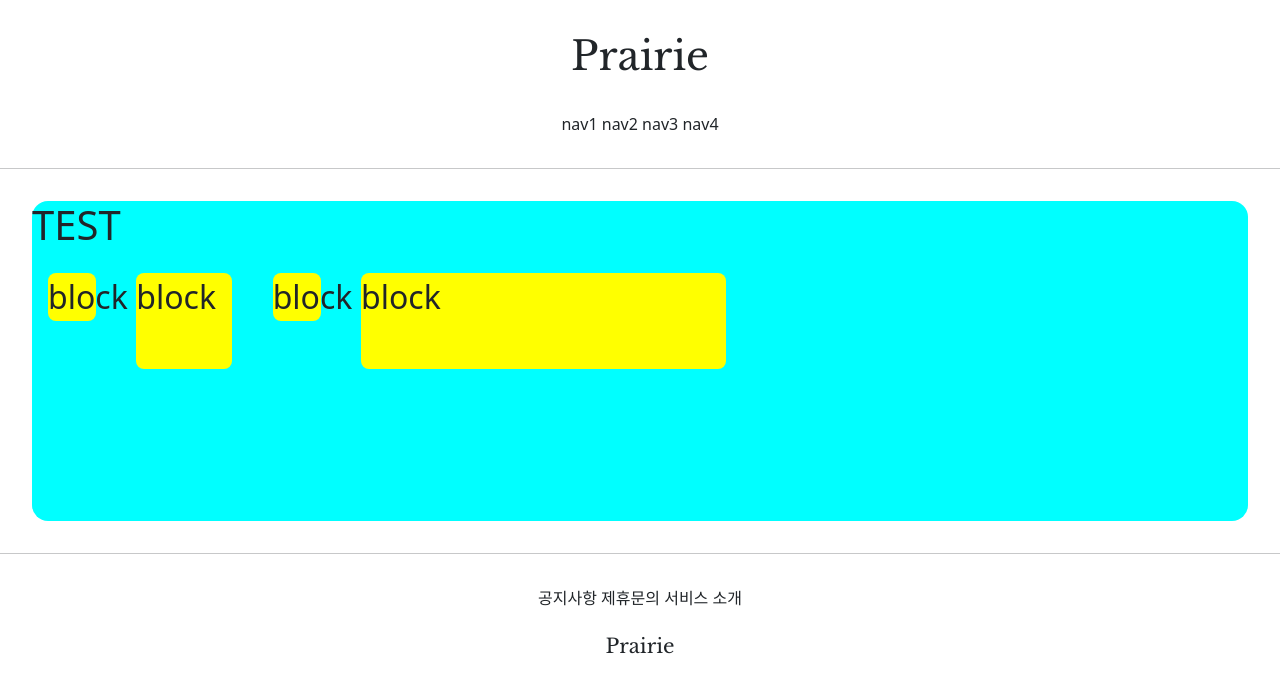
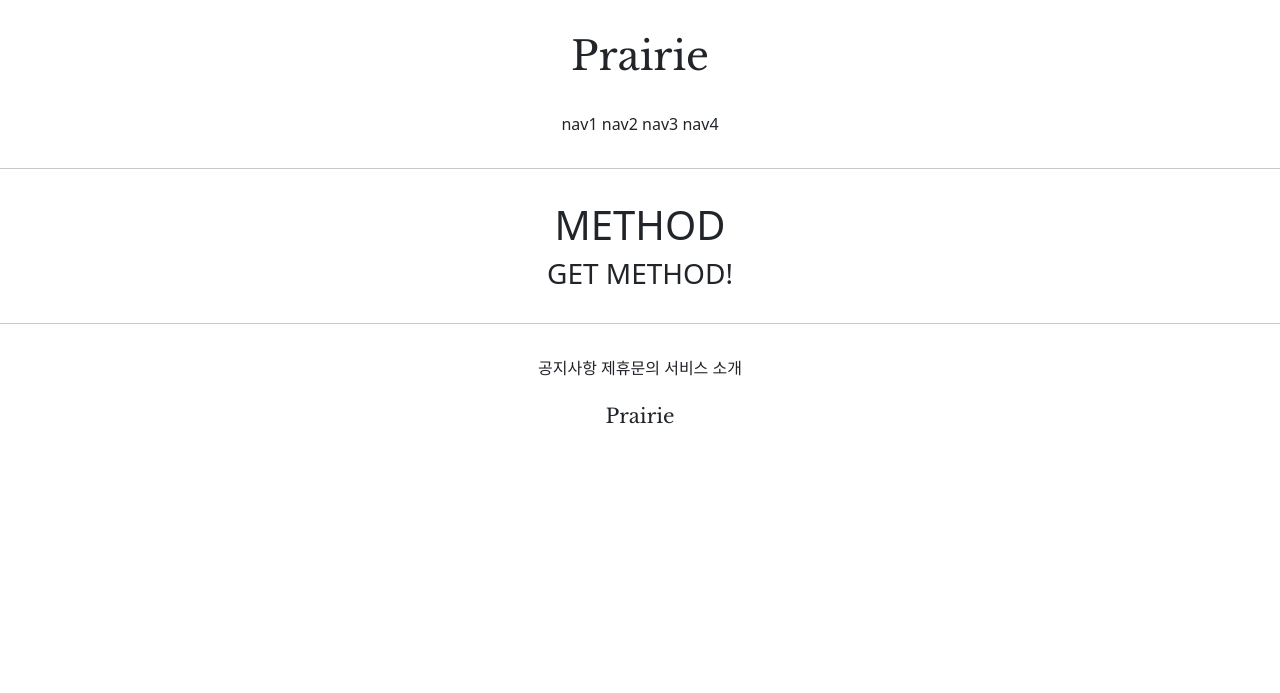
Before and after one commit to YuseonChoi/gis1, a Django app: page /accounts/hello_world/ in a window 1280 px wide. Shown: the top 693 px of the page. Run offline with Django 3.2, Linux system fonts and the light colour scheme; parts of the project's set-up code (start-up, migrations or seed data) failed here and were passed over.

Commit message:
7/8 class1 commit 2

```diff
--- a/accountapp/templates/accountapp/hello_world.html
+++ b/accountapp/templates/accountapp/hello_world.html
@@ -2,29 +2,11 @@
 
 {% block content %}
 
-    <style>
-
-        .testing {
-            background-color: yellow;
-            display: inline-block;
-            margin: 1rem;
-            height: 48px;
-            width: 48px;
-            border-radius: .5rem;
-        }
-
-    </style>
-
-    <div style="height:20rem; background-color:aqua;
-    margin:2rem; border-radius:1rem;font-size: 2rem">
-        <h1>TEST</h1>
 
 
-        <div class="testing" style="height: 48px; width: 48px;">block</div>
-        <div class="testing" style="height: 3em; width: 3em;">block</div>
-        <div class="testing" style="height: 3rem; width: 3rem;">block</div>
-        <div class="testing" style="height: 30%; width: 30%;">block</div>
-
+    <div style="margin: 2rem; text-align: center;">
+        <h1>METHOD</h1>
+        <h3>{{ text }}</h3>
 
     </div>
 
--- a/accountapp/views.py
+++ b/accountapp/views.py
@@ -3,4 +3,9 @@ from django.shortcuts import render
 
 # Create your views here.
 def hello_world(request):
-    return render(request, 'accountapp/hello_world.html')
+    if request.method == 'POST':
+        return render(request, 'accountapp/hello_world.html',
+                      context={'text':'POST METHOD!'})
+    else:
+        return render(request, 'accountapp/hello_world.html',
+                      context={'text':'GET METHOD!'})
```
